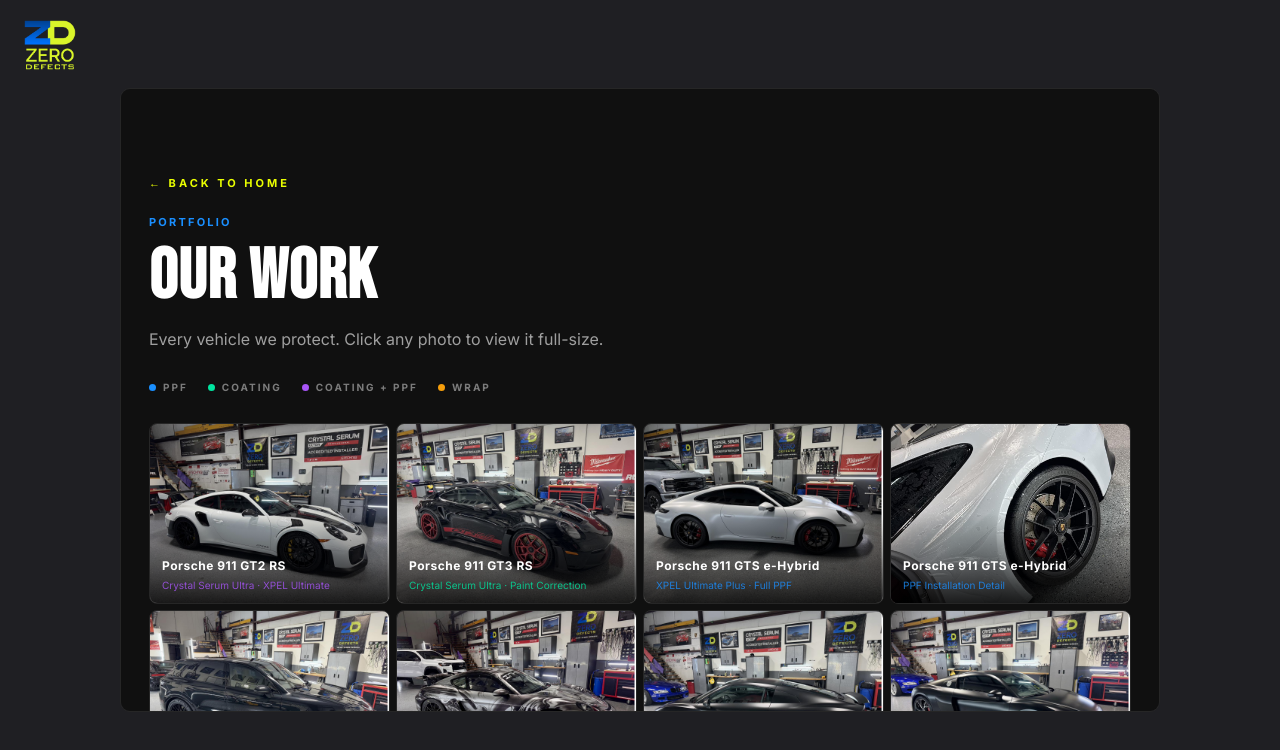
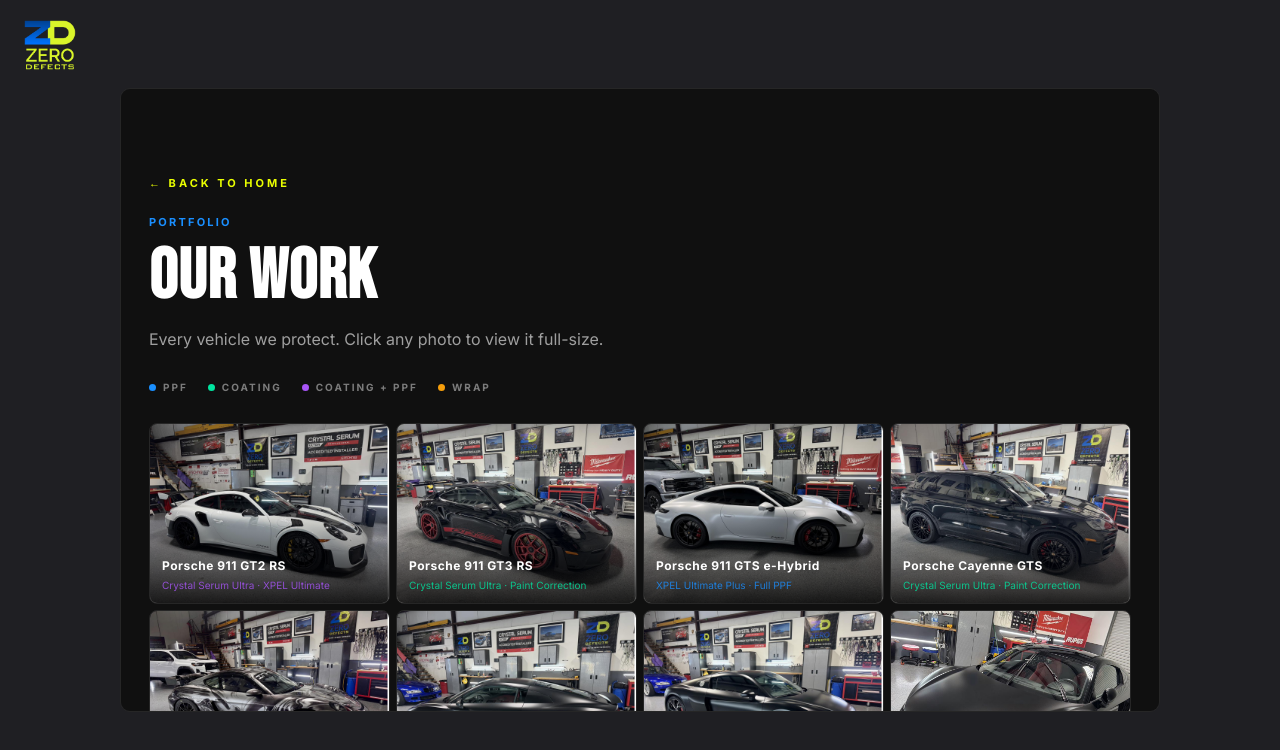
Before and after one commit to zerodefectsatl/zero-defects-atl, a Next.js app: page /gallery in a window 1280 px wide. Shown: the top 750 px of the page. Built offline with nearby package versions, Linux system fonts and the light colour scheme.

Commit message:
Gallery: drop tire-only PPF detail shot for 911 e-Hybrid (keep side profile)

```diff
--- a/src/app/gallery/page.js
+++ b/src/app/gallery/page.js
@@ -9,7 +9,6 @@
   { img: '/images/gallery/IMG_9439.jpeg', vehicle: 'Porsche 911 GT2 RS', service: 'Crystal Serum Ultra · XPEL Ultimate', tag: 'Coating + PPF' },
   { img: '/images/gallery/IMG_8518.jpeg', vehicle: 'Porsche 911 GT3 RS', service: 'Crystal Serum Ultra · Paint Correction', tag: 'Coating' },
   { img: '/images/gallery/IMG_8882.jpeg', vehicle: 'Porsche 911 GTS e-Hybrid', service: 'XPEL Ultimate Plus · Full PPF', tag: 'PPF' },
-  { img: '/images/gallery/IMG_8880.jpeg', vehicle: 'Porsche 911 GTS e-Hybrid', service: 'PPF Installation Detail', tag: 'PPF' },
   { img: '/images/gallery/IMG_7388.jpeg', vehicle: 'Porsche Cayenne GTS', service: 'Crystal Serum Ultra · Paint Correction', tag: 'Coating' },
   { img: '/images/gallery/IMG_6130.jpeg', vehicle: 'Porsche 718 Cayman GT4', service: 'Custom Art Wrap · Paint Protection', tag: 'Wrap' },
   { img: '/images/gallery/IMG_7409.jpeg', vehicle: 'Audi R8 V10', service: 'XPEL Stealth Matte PPF', tag: 'PPF' },
```
